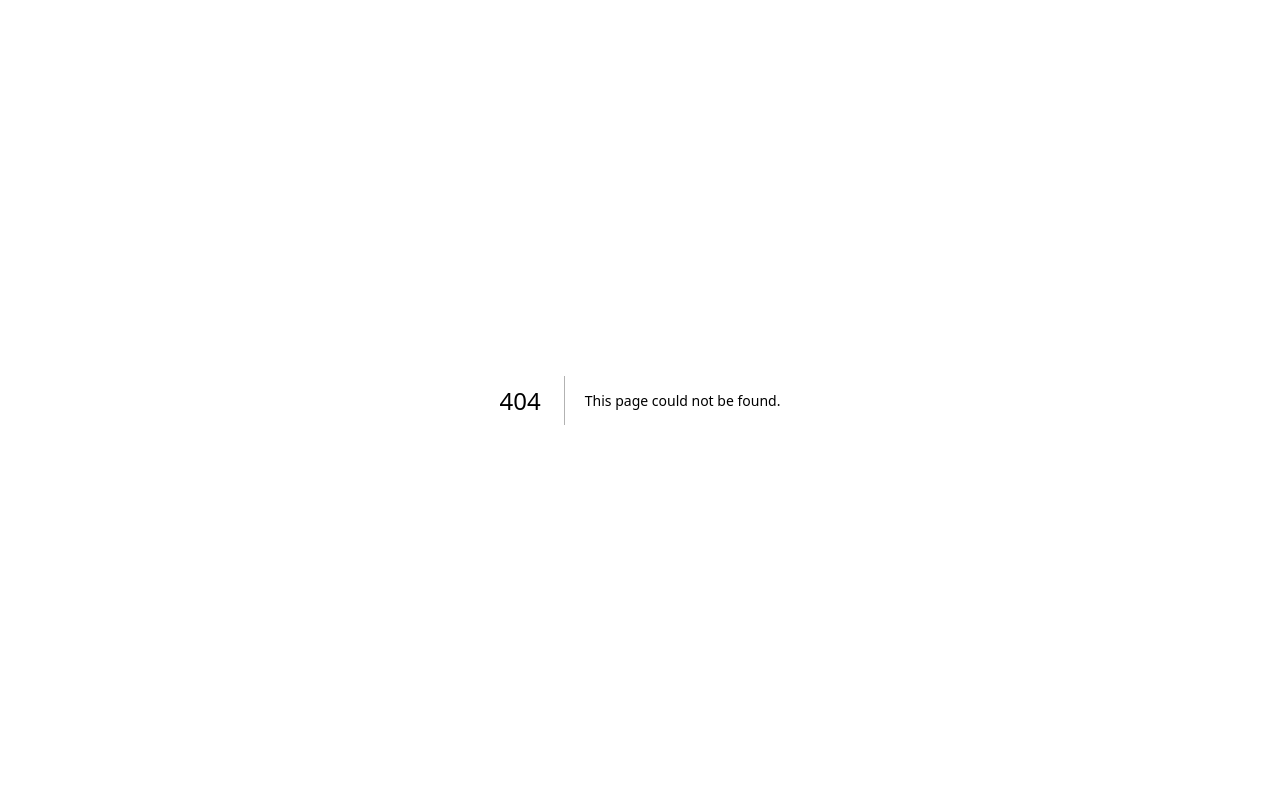
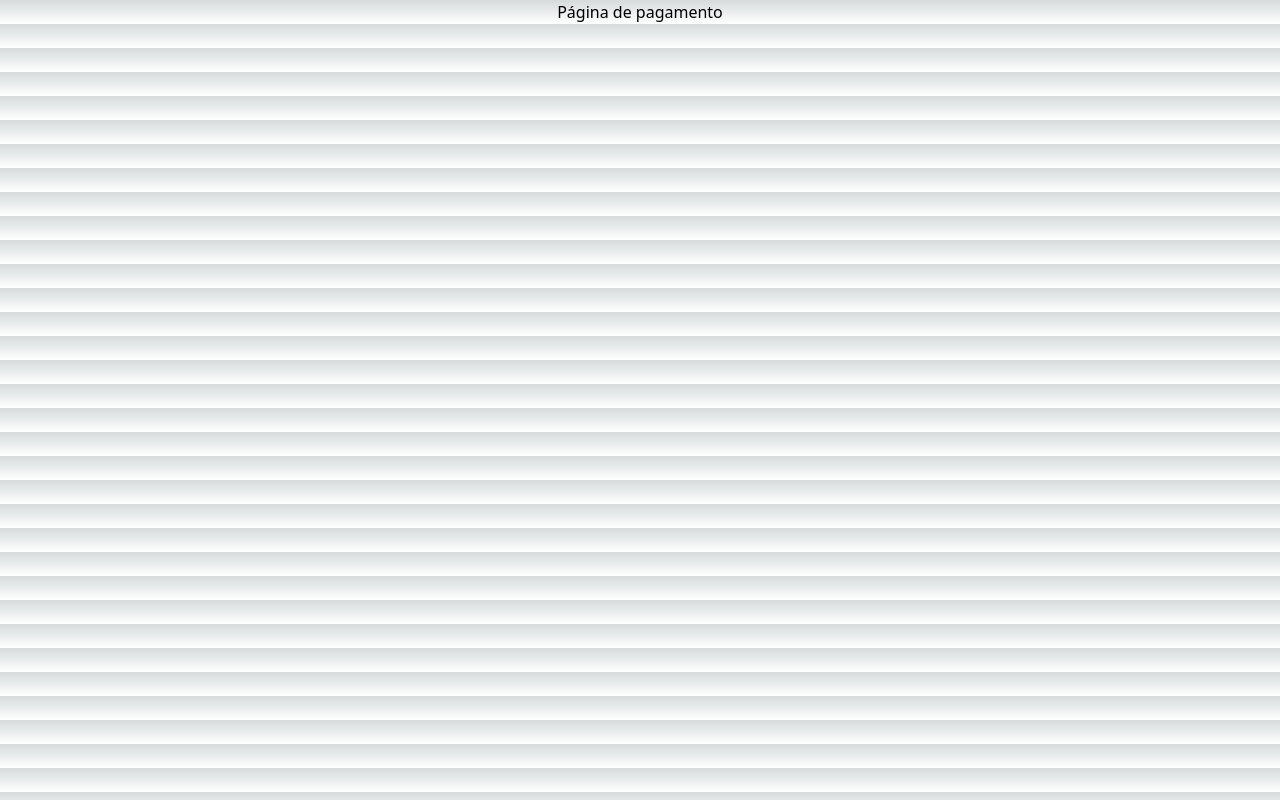
Before and after one commit to galante15/ProjetoNinos, a Next.js app: page /payment in a window 1280 px wide. Before the commit this address had no page. Built offline with nearby package versions, Linux system fonts and the light colour scheme.

Commit message:
Criando as pastas

```diff
--- a/src/pages/_document.tsx
+++ b/src/pages/_document.tsx
@@ -2,7 +2,7 @@ import { Html, Head, Main, NextScript } from 'next/document'
 
 export default function Document() {
   return (
-    <Html lang="en">
+    <Html lang="pt-BR">
       <Head />
       <body>
         <Main />
--- /dev/null
+++ b/src/pages/carrinho.tsx
@@ -0,0 +1,3 @@
+export default function about(){
+    return <h1>Página de about</h1>
+}
--- /dev/null
+++ b/src/pages/home-page.tsx
@@ -0,0 +1,3 @@
+export default function Page() {
+    return <h1>Pagina inicial</h1>
+  }
--- /dev/null
+++ b/src/pages/payment.tsx
@@ -0,0 +1,4 @@
+export default function teste() {
+    return <h1>Página de pagamento</h1>
+
+}
--- /dev/null
+++ b/src/pages/product-page.tsx
@@ -0,0 +1,4 @@
+export default function teste() {
+    return <h1>Página de produto</h1>
+
+}
--- a/src/styles/globals.css
+++ b/src/styles/globals.css
@@ -25,3 +25,9 @@ body {
     )
     rgb(var(--background-start-rgb));
 }
+
+h1{
+  justify-content: center;
+  display: flex;
+  align-items: center;
+}
```
